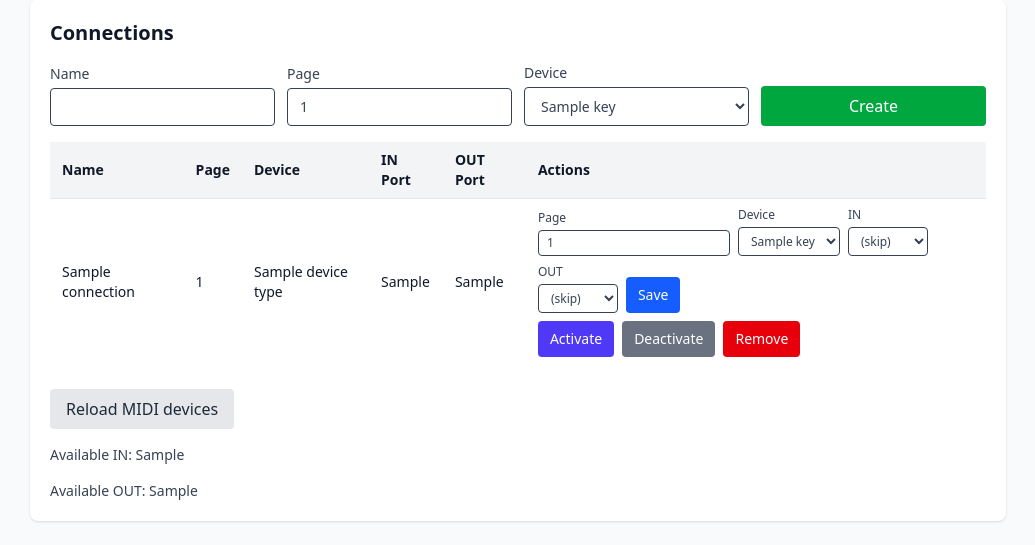
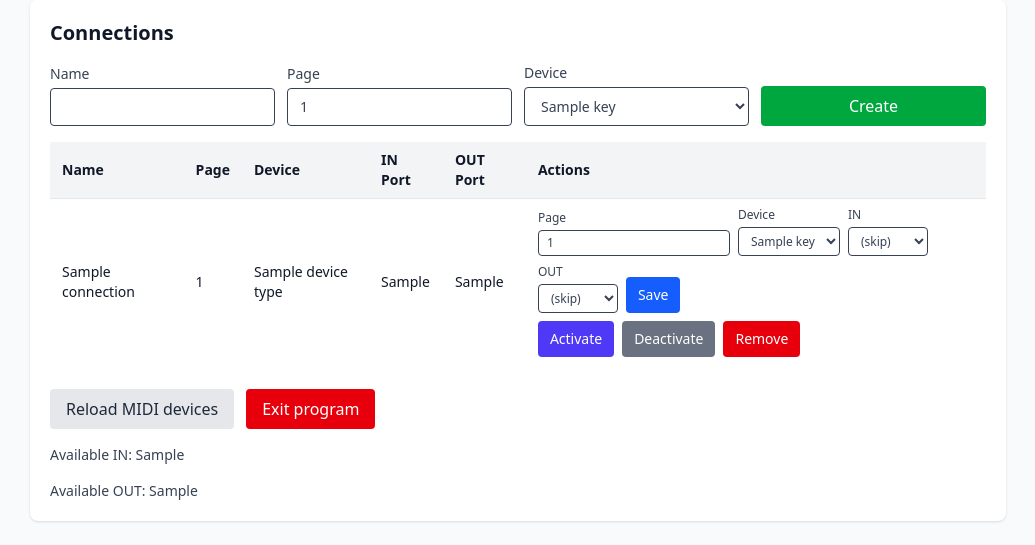
Before and after one commit to Lyagva/MIDICompanion, a Flask app: template templates/index.html in a window 1280 px wide. Shown: the part 255-800 px from the top of the page, without its empty margins (122-1157 px from the left). Run offline with Flask 3, Linux system fonts and the light colour scheme; the template is opened without the code that fills it: most values are stand-ins (such as "Sample title", 1, 10 or a date in 2020); some libraries are stand-ins or nearby versions.

Commit message:
exit button in webui

```diff
--- a/main.py
+++ b/main.py
@@ -1,5 +1,7 @@
 from flask import Flask, request, redirect, url_for, render_template
 import midi, launchpads, companion
+import os
+import threading
 
 app = Flask(__name__)
 app.secret_key = "launchpad-companion-ui"
@@ -99,6 +101,32 @@ def refresh_ports():
     midi.DEVICES.update()
     return redirect(url_for("index"))
 
+@app.post("/exit")
+def exit_program():
+    """Terminate the application.
+
+    We spawn a short-lived thread so we can return a redirect to the browser first.
+    """
+
+    def _shutdown():
+        try:
+            # Best-effort: stop Companion background thread.
+            companion.COMPANION.stop_background()
+        except Exception:
+            pass
+
+        # Give the HTTP response a moment to flush.
+        try:
+            import time
+            time.sleep(0.25)
+        except Exception:
+            pass
+
+        os._exit(0)
+
+    threading.Thread(target=_shutdown, daemon=True).start()
+    return redirect(url_for("index"))
+
 if __name__ == "__main__":
     midi.DEVICES.update()
     _ensure_companion()
--- a/templates/index.html
+++ b/templates/index.html
@@ -119,6 +119,12 @@
             Reload MIDI devices
           </button>
         </form>
+
+        <form method="post" action="{{ url_for('exit_program') }}" onsubmit="return confirm('Exit LaunchpadCompanion?');">
+          <button class="mt-2 h-10 bg-red-600 text-white rounded px-4 hover:bg-red-700" type="submit">
+            Exit program
+          </button>
+        </form>
       </div>
 
       <p class="text-sm text-gray-700">Available IN: {{ midi_in }}</p>
```
